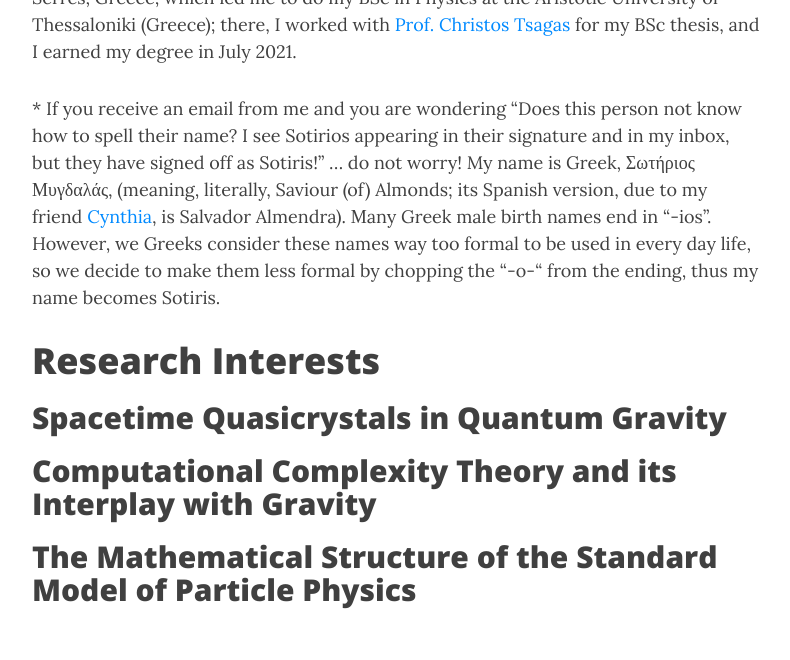
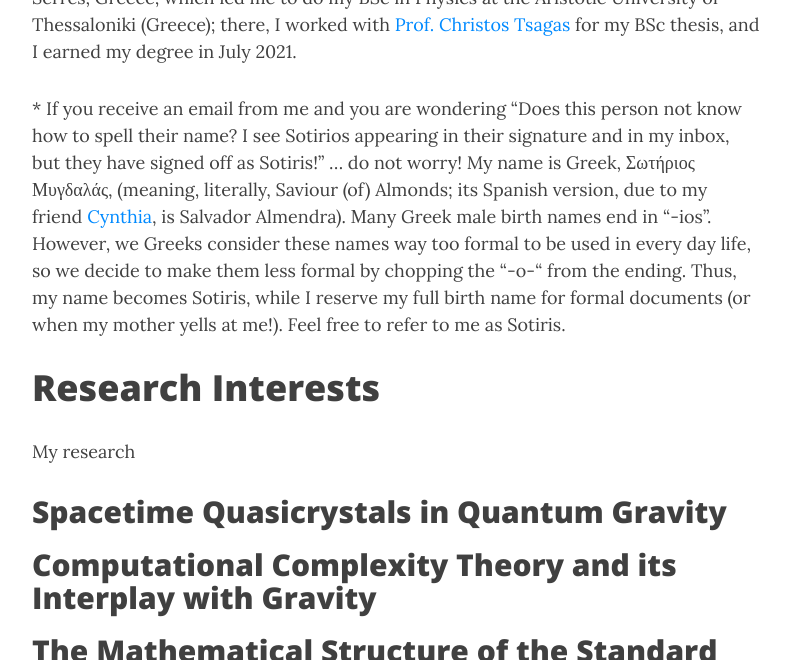
Before and after one commit to smygdalas/SMygdalas.github.io, a Jekyll site: the page built from index.md, in a window 1280 px wide and 900 px high, scrolled down 1138 px, cut to the strip 55-715 px from the top of the window. Shown: the whole strip, without its empty margins (243-1033 px from the left). Built offline with Jekyll 4.4.1, drawn with Linux system fonts in a browser that asks for light colours; nearby versions of some CDN libraries; comment, search, counter and statistics services are not loaded.

Commit message:
Update index.md

```diff
--- a/index.md
+++ b/index.md
@@ -12,9 +13,11 @@ Website in progress, details to come!
 Welcome to my webpage! My name is Sotiris Mygdalas\* (he/him) and I am currently a research assistant -- and a doctor-in-waiting -- at the Perimeter Institute for Theoretical Physics in Waterloo, Ontario, Canada. In August 2026, I defended my PhD in Physics at the University of Waterloo and the Perimeter Institute for Theoretical Physics, working with [Dr. Latham Boyle](https://www.ph.ed.ac.uk/people/latham-boyle) and [Prof. Niayesh Afshordi](https://nafshordi.com/). During my PhD, I was also a visiting PhD student at the Higgs Centre for Theoretical Physics at the University of Edinburgh (Scotland, United Kingdom), where my primary advisor Latham Boyle is located. Prior to this, I earned an MSc in Physics from the University of Waterloo after completing the [Perimeter Scholar's International (PSI) Master's Program](https://perimeterinstitute.ca/training/masters-program) (class of 2022); my PSI Essay's supervisor was Dr. Latham Boyle. Originally, I am from Serres, Greece, which led me to do my BSc in Physics at the Aristotle University of Thessaloniki (Greece); there, I worked with [Prof. Christos Tsagas](https://tsagas0.wixsite.com/mysite) for my BSc thesis, and I earned my degree in July 2021.
 
 
-\* If you receive an email from me and you are wondering "Does this person not know how to spell their name? I see Sotirios appearing in their signature and in my inbox, but they have signed off as Sotiris!" ... do not worry! My name is Greek, Σωτήριος Μυγδαλάς, (meaning, literally, Saviour (of) Almonds; its Spanish version, due to my friend [Cynthia](https://inspirehep.net/authors/3151960), is Salvador Almendra). Μany Greek male birth names end in "-ios". However, we Greeks consider these names way too formal to be used in every day life, so we decide to make them less formal by chopping the "-o-" from the ending, thus my name becomes Sotiris.
+\* If you receive an email from me and you are wondering "Does this person not know how to spell their name? I see Sotirios appearing in their signature and in my inbox, but they have signed off as Sotiris!" ... do not worry! My name is Greek, Σωτήριος Μυγδαλάς, (meaning, literally, Saviour (of) Almonds; its Spanish version, due to my friend [Cynthia](https://inspirehep.net/authors/3151960), is Salvador Almendra). Μany Greek male birth names end in "-ios". However, we Greeks consider these names way too formal to be used in every day life, so we decide to make them less formal by chopping the "-o-" from the ending. Thus, my name becomes Sotiris, while I reserve my full birth name for formal documents (or when my mother yells at me!). Feel free to refer to me as Sotiris.
 
 # Research Interests
+
+My research
 
 ## Spacetime Quasicrystals in Quantum Gravity
 
```
Also changed, not shown: other parts of index.md (+1 -0 lines).
